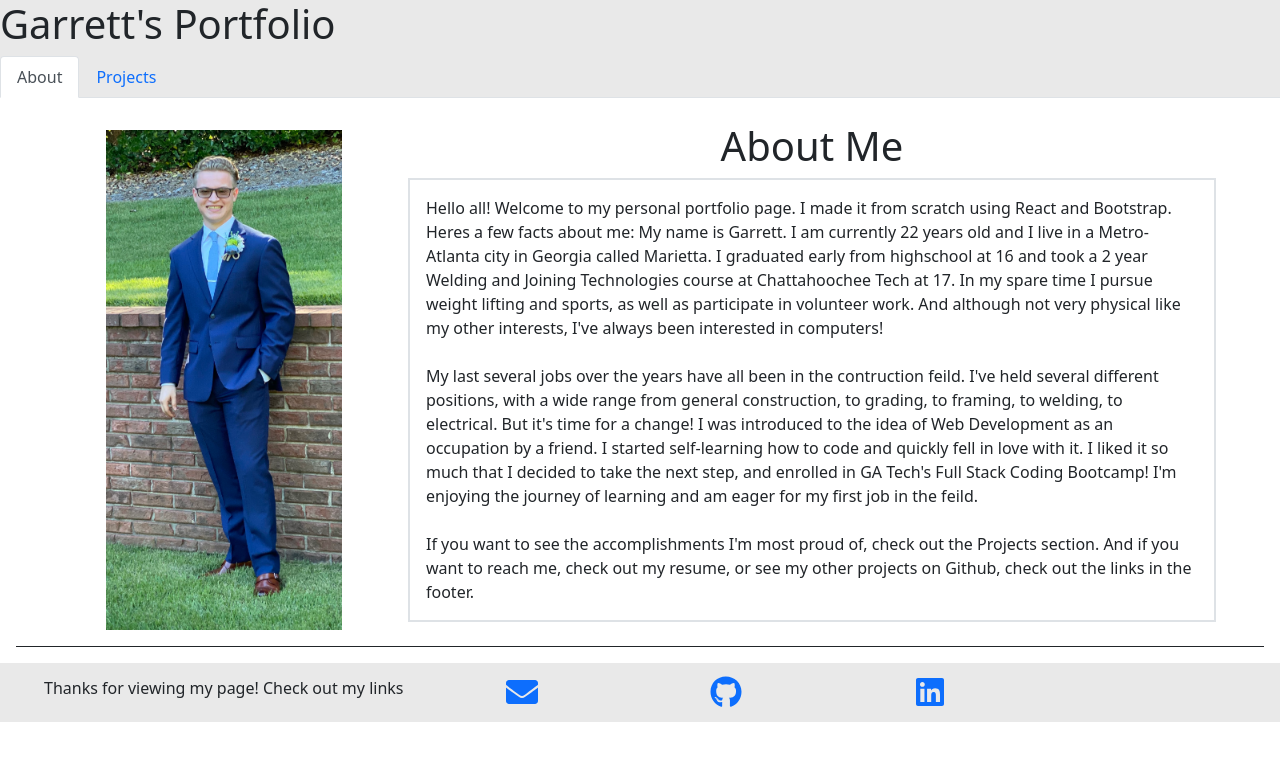
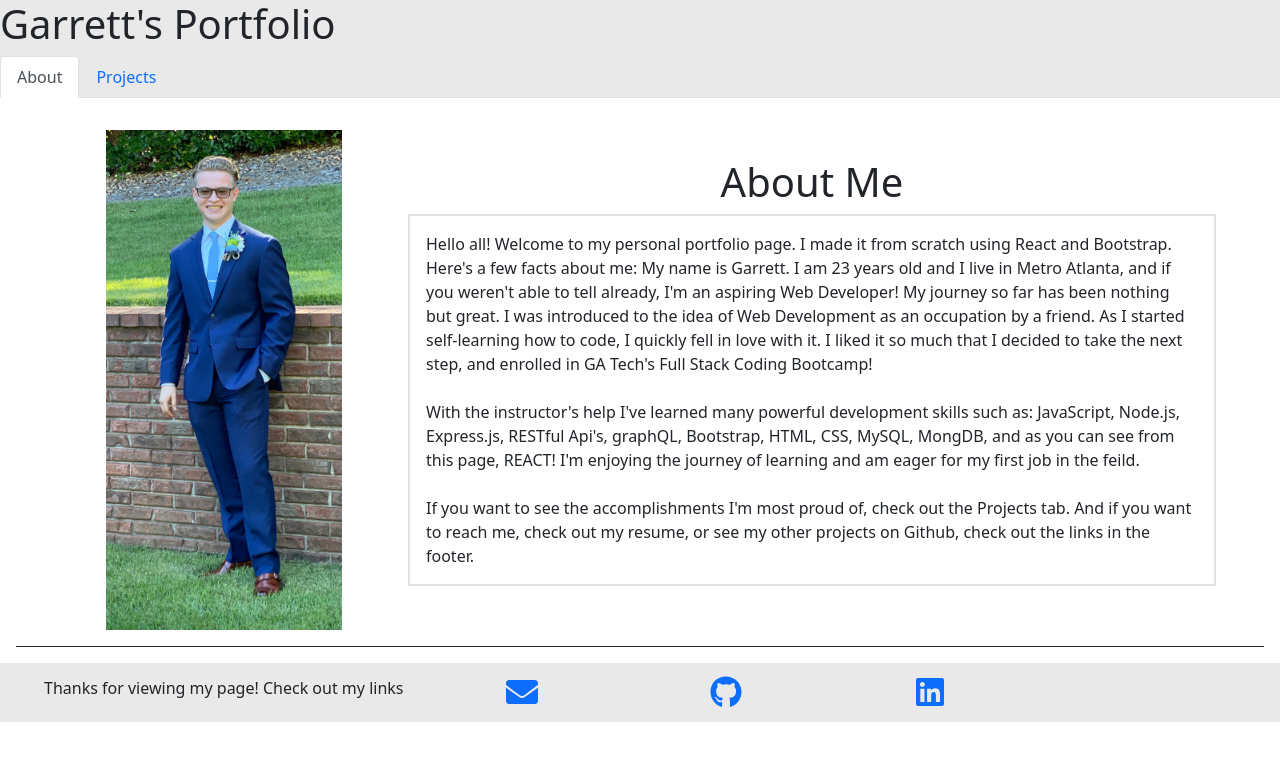
Before and after one commit to GarrettLB/Portfolio-powered-by-REACT-, a React (Create React App) app: page / in a window 1280 px wide. Shown: the top 760 px of the page. Built offline with nearby package versions, Linux system fonts and the light colour scheme.

Commit message:
About me revamp

```diff
--- a/src/components/pages/About.js
+++ b/src/components/pages/About.js
@@ -14,18 +14,17 @@ function About() {
         <h1 class="text-center">About Me</h1>
 
         <p class="border border border-2 p-height p-3">
-          Hello all! Welcome to my personal portfolio page. I made it from scratch using React and Bootstrap. Heres a few facts about me: My name is Garrett. I am currently 22 years old and I live in a Metro-Atlanta city in Georgia called Marietta.
-          I graduated early from highschool at 16 and took a 2 year Welding and Joining Technologies course at Chattahoochee Tech at 17.
-          In my spare time I pursue weight lifting and sports, as well as participate in volunteer work.
-          And although not very physical like my other interests, I've always been interested in computers!
+          Hello all! Welcome to my personal portfolio page. I made it from scratch using React and Bootstrap. Here's a few facts
+          about me: My name is Garrett. I am 23 years old and I live in Metro Atlanta, and if you weren't able to tell already,
+          I'm an aspiring Web Developer! My journey so far has been nothing but great. I was introduced to the idea of Web Development
+          as an occupation by a friend. As I started self-learning how to code, I quickly fell in love with it.
+          I liked it so much that I decided to take the next step, and enrolled in GA Tech's Full Stack Coding Bootcamp!
           <br></br><br></br>
-          My last several jobs over the years have all been in the contruction feild.
-          I've held several different positions, with a wide range from general construction, to grading, to framing, to welding, to electrical.
-          But it's time for a change! I was introduced to the idea of Web Development as an occupation by a friend. I started self-learning how to code and quickly fell in love with it.
-          I liked it so much that I decided to take the next step, and enrolled in GA Tech's Full Stack Coding Bootcamp!
-          I'm enjoying the journey of learning and am eager for my first job in the feild.
+          With the instructor's help I've learned many powerful development skills such as: JavaScript, Node.js, Express.js,
+          RESTful Api's, graphQL, Bootstrap, HTML, CSS, MySQL, MongDB, and as you can see from this page, REACT! I'm enjoying
+          the journey of learning and am eager for my first job in the feild.
           <br></br><br></br>
-          If you want to see the accomplishments I'm most proud of, check out the Projects section.
+          If you want to see the accomplishments I'm most proud of, check out the Projects tab.
           And if you want to reach me, check out my resume, or see my other projects on Github, check out the links in the footer.
         </p>
       </div>
```
